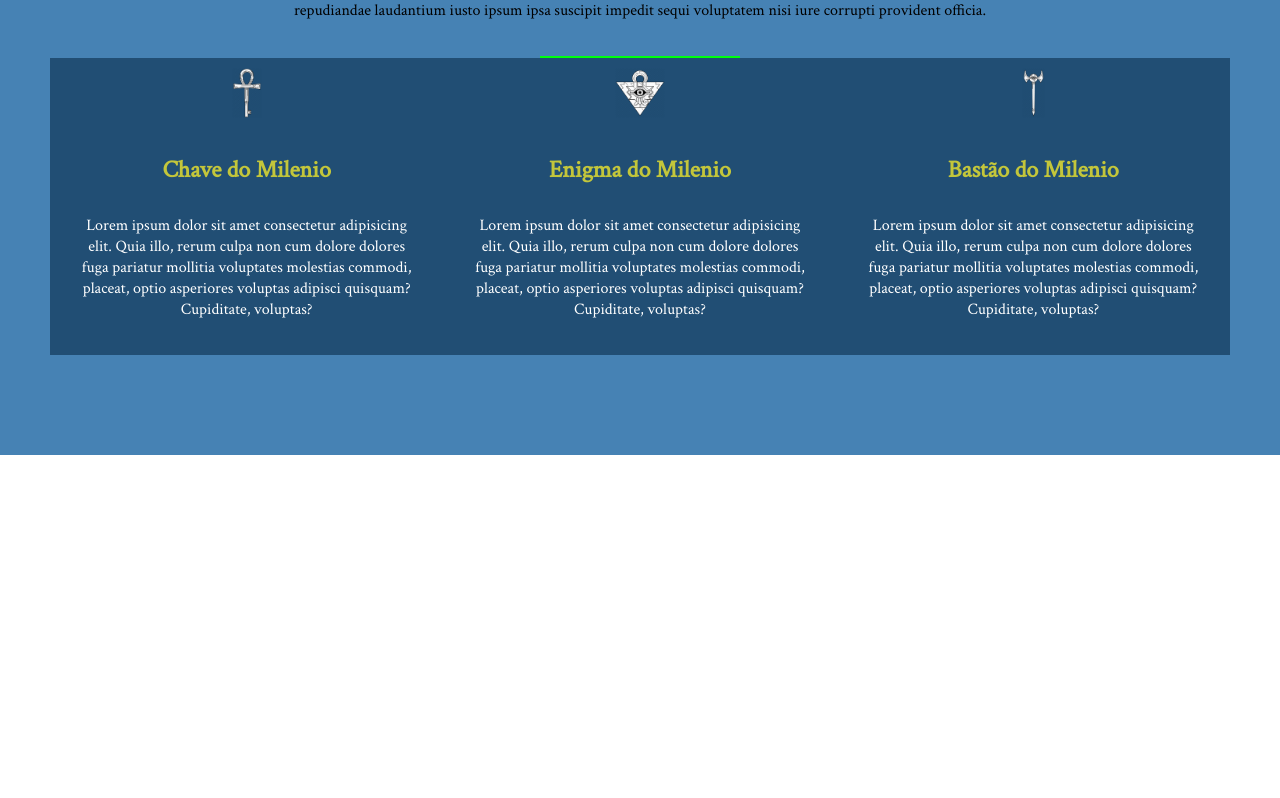
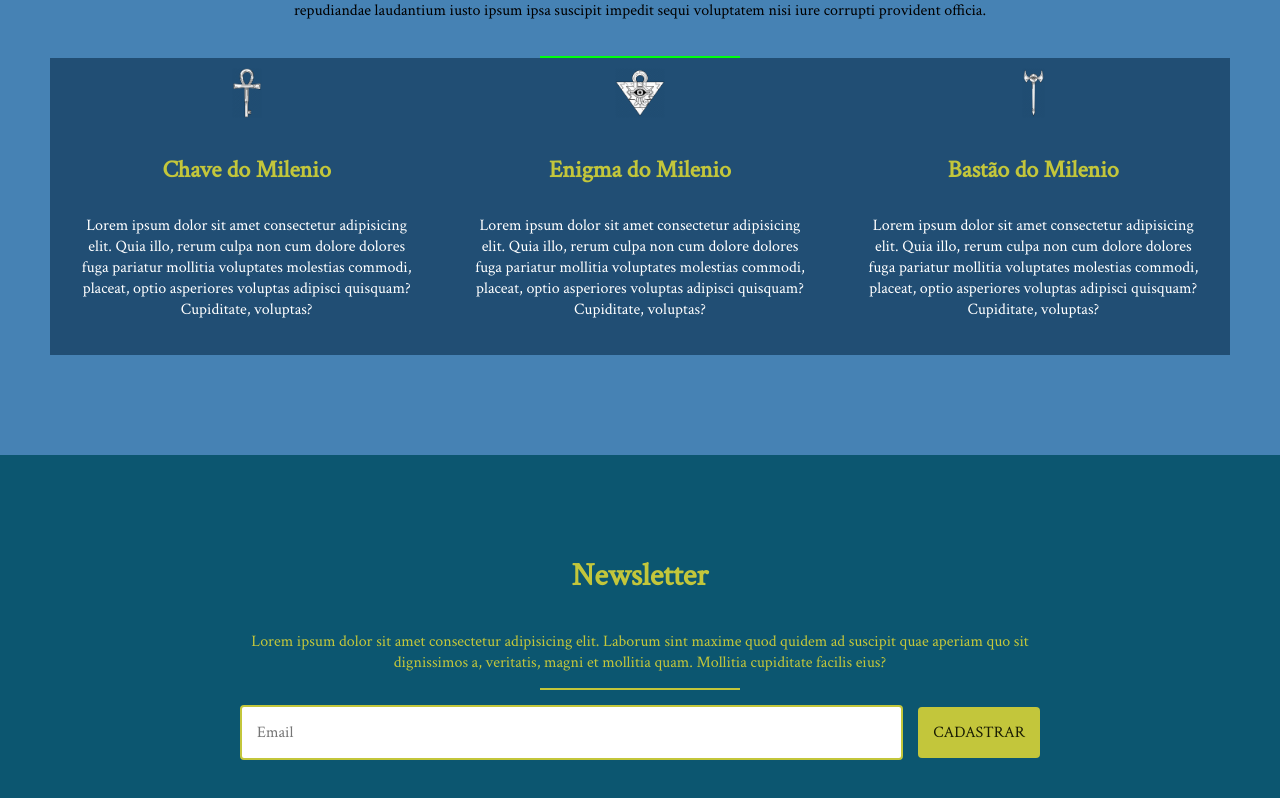
Before and after one commit to vitorsemidio-dev/yugioh, an Angular app: page / in a window 1280 px wide. Shown: the part 2052-2850 px from the top of the page. Before the commit the page ends 2507 px from the top, so only its background shows below. Built offline with nearby package versions, Linux system fonts and the light colour scheme.

Commit message:
Newsletter component criado

```diff
--- a/src/app/app.component.html
+++ b/src/app/app.component.html
@@ -2,5 +2,6 @@
 <app-hero-image></app-hero-image>
 <app-conheca-o-game></app-conheca-o-game>
 <app-caracteristicas></app-caracteristicas>
+<app-newsletter></app-newsletter>
 
 <router-outlet></router-outlet>
--- a/src/app/app.module.ts
+++ b/src/app/app.module.ts
@@ -7,6 +7,7 @@ import { HeaderComponent } from './header/header.component';
 import { HeroImageComponent } from './hero-image/hero-image.component';
 import { ConhecaOGameComponent } from './conheca-o-game/conheca-o-game.component';
 import { CaracteristicasComponent } from './caracteristicas/caracteristicas.component';
+import { NewsletterComponent } from './newsletter/newsletter.component';
 
 @NgModule({
   declarations: [
@@ -14,7 +15,8 @@ import { CaracteristicasComponent } from './caracteristicas/caracteristicas.comp
     HeaderComponent,
     HeroImageComponent,
     ConhecaOGameComponent,
-    CaracteristicasComponent
+    CaracteristicasComponent,
+    NewsletterComponent
   ],
   imports: [
     BrowserModule,
--- /dev/null
+++ b/src/app/newsletter/newsletter.component.html
@@ -0,0 +1,12 @@
+<section class="newsletter">
+  <h3>Newsletter</h3>
+  <p>Lorem ipsum dolor sit amet consectetur adipisicing elit. Laborum sint maxime quod quidem ad suscipit quae aperiam quo sit dignissimos a, veritatis, magni et mollitia quam. Mollitia cupiditate facilis eius?</p>
+  <hr>
+
+  <form action="">
+    <input type="text" placeholder="Email">
+    <button type="submit" (click)="onSubmit($event)" (submit)="onSubmit($event)">
+      Cadastrar
+    </button>
+  </form>
+</section>
--- /dev/null
+++ b/src/app/newsletter/newsletter.component.scss
@@ -0,0 +1,61 @@
+.newsletter {
+  display: flex;
+  flex-direction: column;
+  align-items: center;
+  background-color: #0c5670;
+  padding: 100px 50px;
+}
+
+.newsletter h3 {
+  font-size: 2rem;
+  margin-bottom: 35px;
+  color: #c3c63b;
+  text-align: center;
+}
+.newsletter p {
+  max-width: 800px;
+  margin-bottom: 15px;
+  color: #c3c63b;
+  text-align: center;
+}
+.newsletter hr {
+  width: 200px;
+  height: 2px;
+  background-color: #c3c63b;
+  margin-bottom: 15px;
+  border: none;
+}
+
+.newsletter form {
+  display: flex;
+  align-items: center;
+  justify-content: center;
+  flex-wrap: wrap;
+  width: 80%;
+  max-width: 800px;
+}
+
+.newsletter input {
+  padding: 15px;
+  border: 2px solid #c3c63b;
+  border-radius: 4px;
+  margin-right: 15px;
+  flex: 1;
+}
+
+.newsletter button {
+  padding: 15px;
+  background: #c3c63b;
+  color: #191c03;
+  text-transform: uppercase;
+  border-radius: 4px;
+  border: none;
+  cursor: pointer;
+}
+
+@media (max-width: 800px) {
+  .newsletter input {
+    flex-basis: 100%;
+    margin-bottom: 15px;
+  }
+}
--- /dev/null
+++ b/src/app/newsletter/newsletter.component.ts
@@ -0,0 +1,19 @@
+import { Component, OnInit } from '@angular/core';
+
+@Component({
+  selector: 'app-newsletter',
+  templateUrl: './newsletter.component.html',
+  styleUrls: ['./newsletter.component.scss']
+})
+export class NewsletterComponent implements OnInit {
+
+  constructor() { }
+
+  ngOnInit() {
+  }
+
+  onSubmit(event: Event) {
+    event.preventDefault();
+  }
+
+}
```
Also changed, not shown: 1 other file (tests, documents, lock files or other folders).
